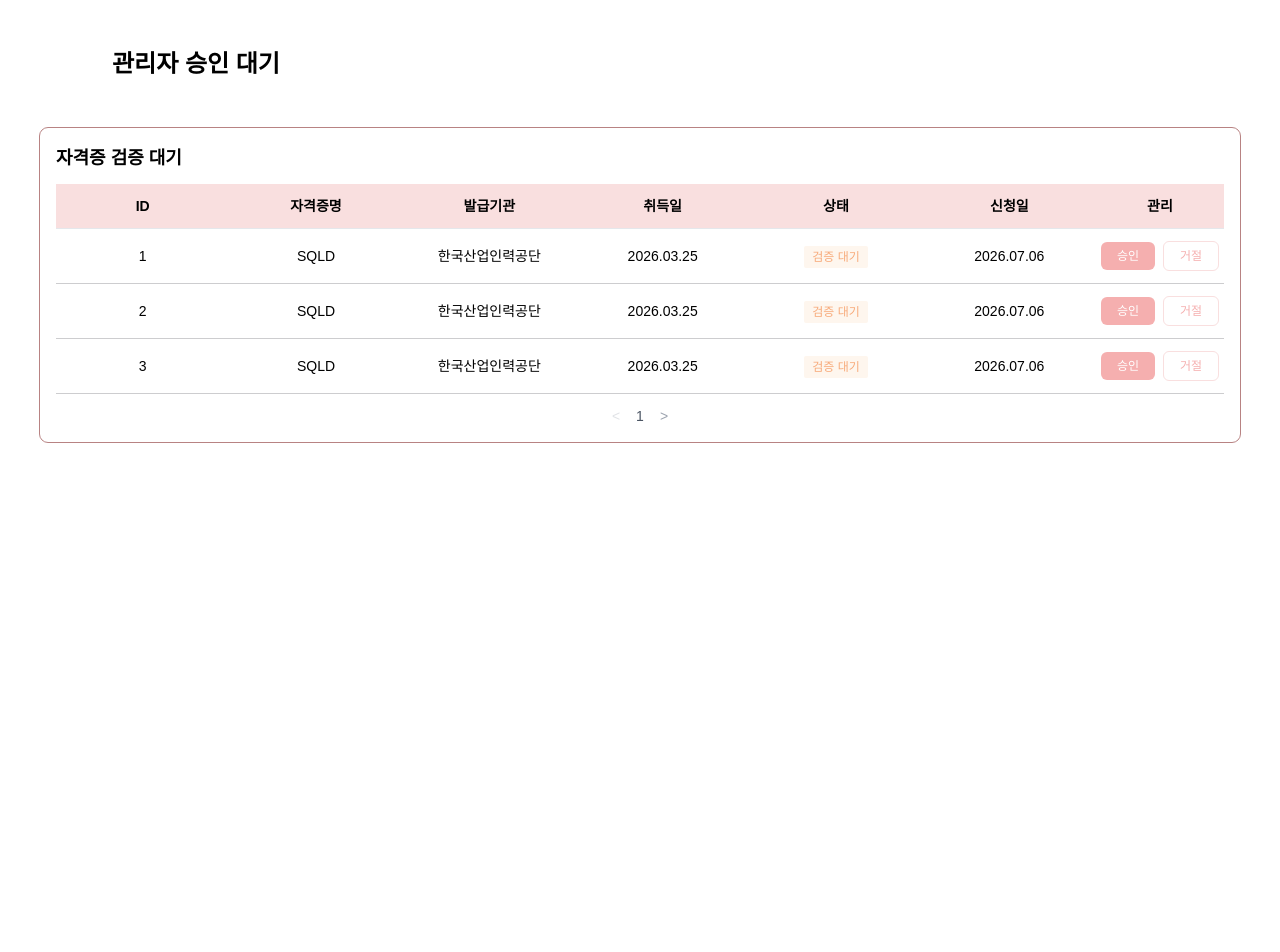
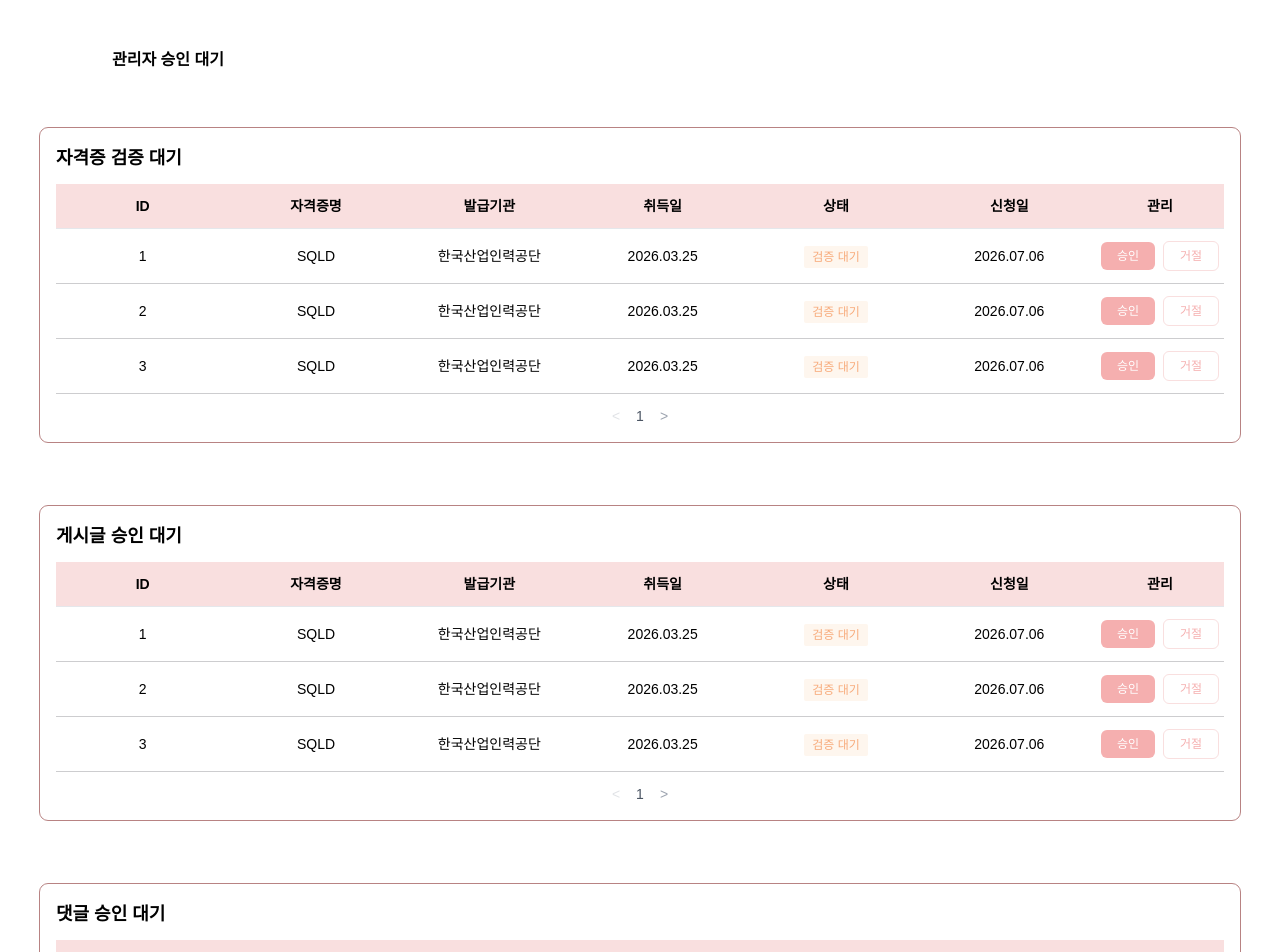
Before and after one commit to FiveOneStudy/Client, a React (Create React App) app: page /admin in a window 1280 px wide. Shown: the top 952 px of the page. Before the commit the page ends 864 px from the top, so only its background shows below. Built offline with nearby package versions, Linux system fonts and the light colour scheme; a web font is replaced by a local one.

Commit message:
feat: 각 승인 박스 추가

```diff
--- a/src/pages/admin/Admin.jsx
+++ b/src/pages/admin/Admin.jsx
@@ -36,8 +36,8 @@ export default function AdminApprovalPage() {
   };
 
   return (
-    <div className="min-h-screen mt-16 flex flex-col items-center pt-16 px-6">
-      <h1 className="font-semibold text-2xl top-12 left-28 absolute">관리자 승인 대기</h1>
+    <div className="min-h-screen mt-16 flex flex-col items-center pt-16 px-6 gap-16">
+      <h1 className="font-semibold text-3 xl top-12 left-28 absolute">관리자 승인 대기</h1>
       <ApprovalTable
         title="자격증 검증 대기"
         columns={certColumns}
@@ -48,6 +48,27 @@ export default function AdminApprovalPage() {
         onApprove={handleApprove}
         onReject={handleReject}
       />
+      <ApprovalTable
+        title="게시글 승인 대기"
+        columns={certColumns}
+        data={pagedData}
+        page={page}
+        totalPages={totalPages}
+        onPageChange={setPage}
+        onApprove={handleApprove}
+        onReject={handleReject}
+      />
+      <ApprovalTable
+        title="댓글 승인 대기"
+        columns={certColumns}
+        data={pagedData}
+        page={page}
+        totalPages={totalPages}
+        onPageChange={setPage}
+        onApprove={handleApprove}
+        onReject={handleReject}
+      />
+      <div></div>
     </div>
 
   );
```
